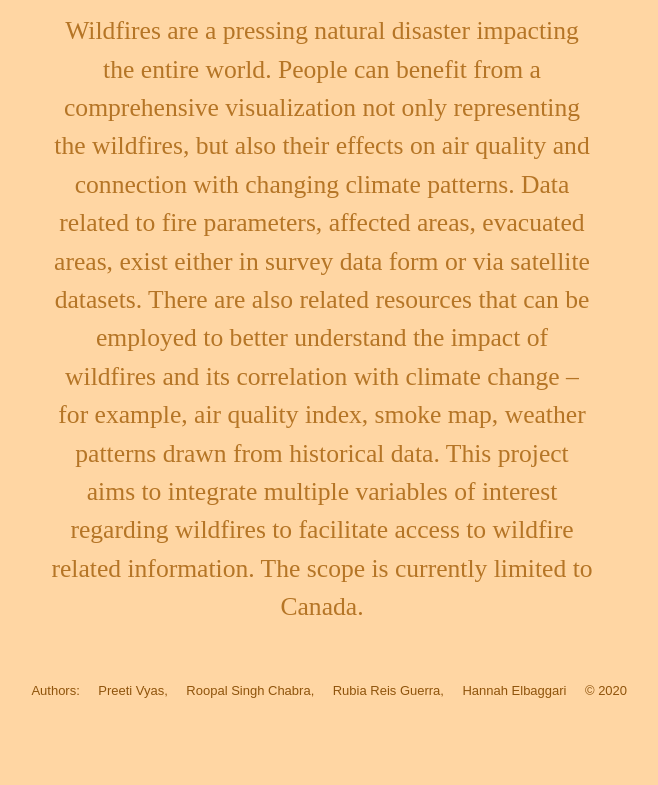
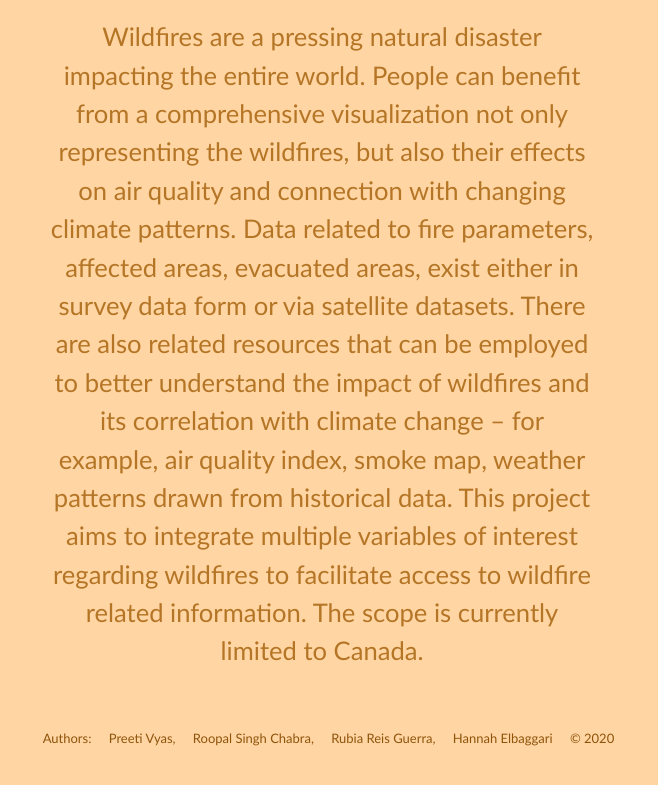
Before and after one commit to firest547/firest547.github.io, a plain HTML site: page index.html in a window 1280 px wide. Shown: the part 461-1246 px from the top of the page, without its empty margins (318-976 px from the left). Before the commit the page ends 1207 px from the top, so only its background shows below. Drawn offline with Linux system fonts and the light colour scheme.

Commit message:
fonts hopefully fixed

```diff
--- a/style.css
+++ b/style.css
@@ -19,7 +19,6 @@
 	.authors{
 		text-align: center;
 		color: #8F540C;
-		font-family:sans-serif;
 		font-size: small;
 		padding-bottom: 5px;
 	}
@@ -69,7 +68,7 @@
 		margin-right:7.5%;
 		margin-left:7.5% ;
 		margin-bottom:40px;
-		font-family: Futura;
+		font-family: Futura, "Trebuchet MS", Arial, sans-serif;
 		background: #FFD6A3;
 	}
 
```
